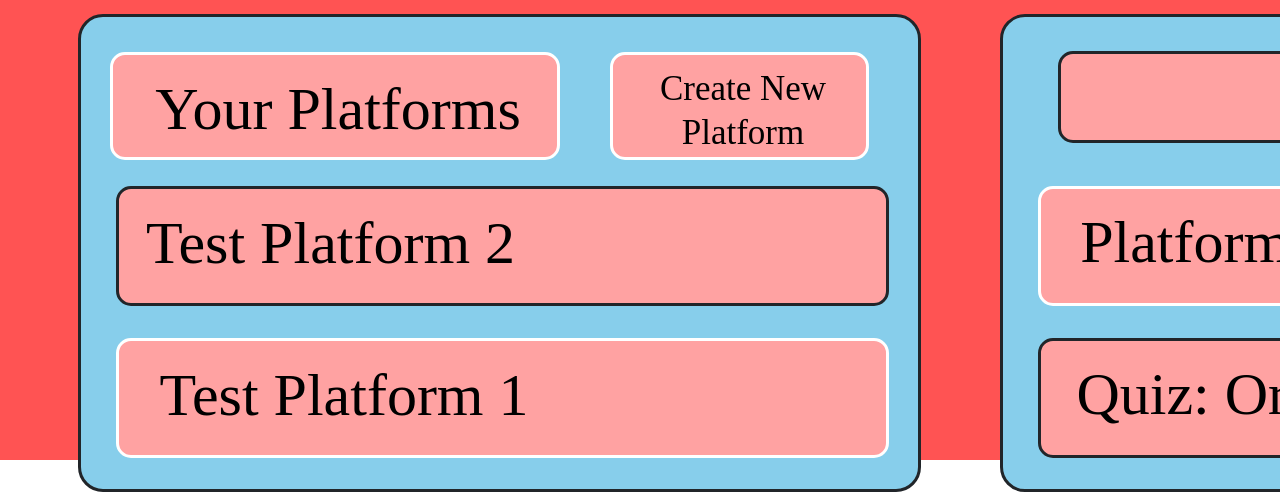
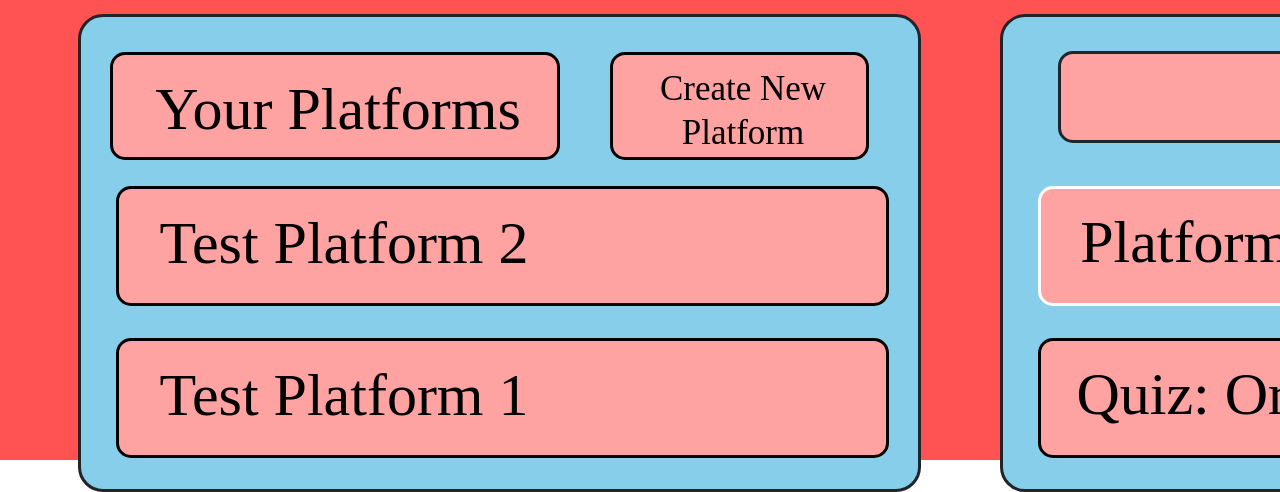
Before and after one commit to meetAlexLau/Sphnx, a React (Create React App) app in the folder client/: page /profile in a window 1280 px wide. Shown: the part 620-1112 px from the top of the page. Built offline with nearby package versions, Linux system fonts and the light colour scheme.

Commit message:
added links to My Badges, Quiz, and Platform from Profile

```diff
--- a/client/src/components/UserComponent.js
+++ b/client/src/components/UserComponent.js
@@ -17,6 +17,8 @@ export default class UserComponent extends Component{
 
         this.onClickNewPlatform = this.onClickNewPlatform.bind(this)
         this.onClickPlatform = this.onClickPlatform.bind(this)
+        this.onClickMyBadge = this.onClickMyBadge.bind(this)
+        this.onClickQuiz = this.onClickQuiz.bind(this)
 
     }
 
@@ -26,6 +28,14 @@ export default class UserComponent extends Component{
 
     onClickPlatform(){
       this.props.history.push('/platform')
+    }
+
+    onClickMyBadge(){
+      this.props.history.push('/myBadge')
+    }
+
+    onClickQuiz(){
+      this.props.history.push('/quiz')
     }
 
     render(){
@@ -200,7 +210,7 @@ export default class UserComponent extends Component{
                 }}
               ></div>
 
-              <div
+              <Button
                 style={{
                   position: "absolute",
                   width: "272px",
@@ -210,9 +220,11 @@ export default class UserComponent extends Component{
 
                   background: "#FFA2A2",
                   border: "solid",
+                  borderColor: 'black',
                   boxSizing: "border-box",
                   borderRadius: "15px"
                 }}
+                onClick={this.onClickMyBadge}
               >
                 <div style={{
                   position: "absolute",
@@ -228,7 +240,7 @@ export default class UserComponent extends Component{
                   lineHeight: "32px",
                   color: "#000000"
                 }}>View All Badges</div>
-              </div>
+              </Button>
 
               <Link
                 style={{
@@ -306,7 +318,7 @@ export default class UserComponent extends Component{
                 borderSize: "4px"
               }}
             >
-              <div
+              <Button
                 style={{
                   position: "absolute",
                   width: "773px",
@@ -316,8 +328,11 @@ export default class UserComponent extends Component{
 
                   background: "#FFA2A2",
                   border: "solid",
+                  borderColor: 'black',
                   borderRadius: "15px"
                 }}
+
+                onClick={this.onClickPlatform}
               >
                 <div style={{
                   position: "absolute",
@@ -333,7 +348,7 @@ export default class UserComponent extends Component{
                   lineHeight: "76px",
                   color: "#000000"
                 }}>Test Platform 2</div>
-              </div>
+              </Button>
 
               <Button
                 style={{
@@ -345,6 +360,7 @@ export default class UserComponent extends Component{
 
                   background: "#FFA2A2",
                   border: "solid",
+                  borderColor: 'black',
                   borderRadius: "15px"
                 }}
                 onClick={this.onClickPlatform}
@@ -375,6 +391,7 @@ export default class UserComponent extends Component{
 
                   background: "#FFA2A2",
                   border: "solid",
+                  borderColor: 'black',
                   borderRadius: "15px"
                 }}
                 onClick={this.onClickNewPlatform}
@@ -405,6 +422,7 @@ export default class UserComponent extends Component{
 
                   background: "#FFA2A2",
                   border: "solid",
+                  borderColor: 'black',
                   borderRadius: "15px"
                 }}
                 onClick={this.onClickNewPlatform}
@@ -473,7 +491,7 @@ export default class UserComponent extends Component{
                 }}>Platform: Movies</div>
               </Button>
 
-              <div
+              <Button
                 style={{
                   position: "absolute",
                   width: "773px",
@@ -483,8 +501,10 @@ export default class UserComponent extends Component{
 
                   background: "#FFA2A2",
                   border: "solid",
+                  borderColor: 'black',
                   borderRadius: "15px"
                 }}
+                onClick={this.onClickQuiz}
               >
                 <div style={{
                   position: "absolute",
@@ -501,7 +521,7 @@ export default class UserComponent extends Component{
                   textAlign: 'center',
                   color: "#000000"
                 }}>Quiz: Orange Juice</div>
-              </div>
+              </Button>
 
               <div
                 style={{
```
